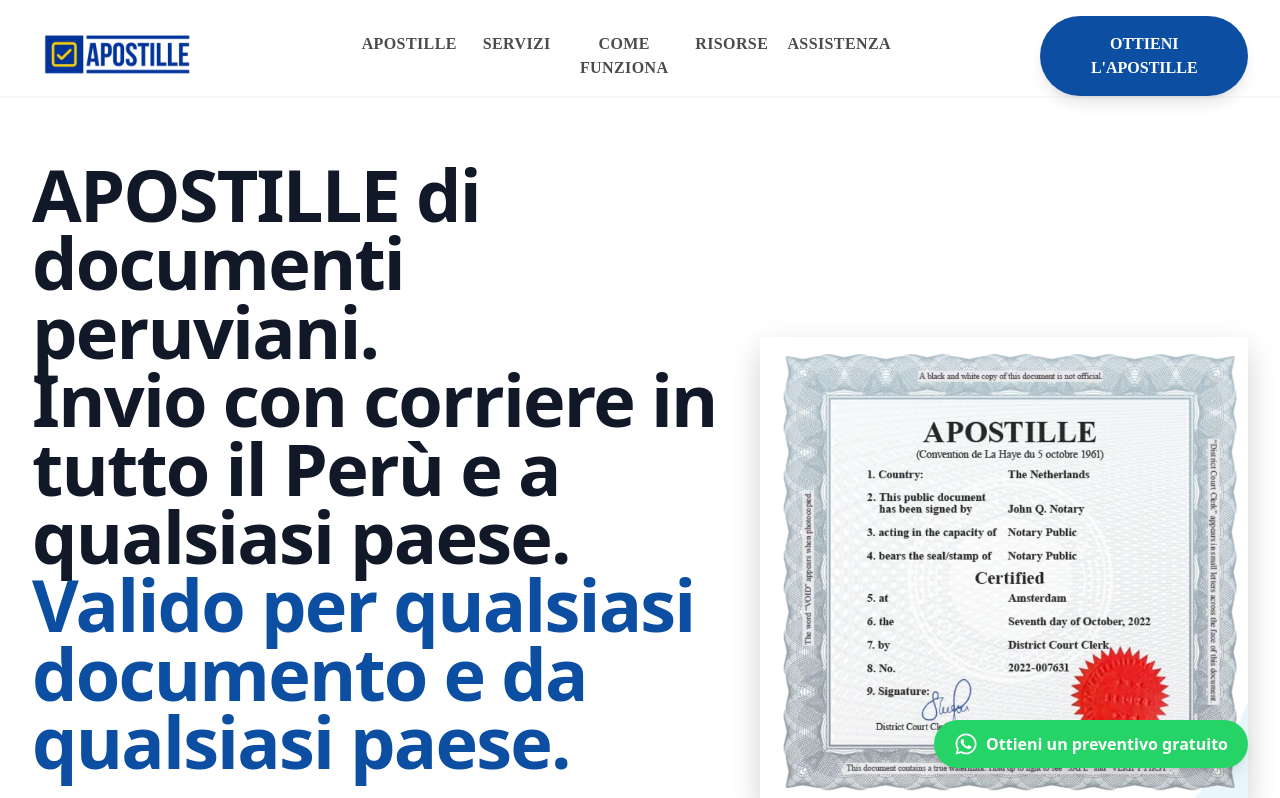
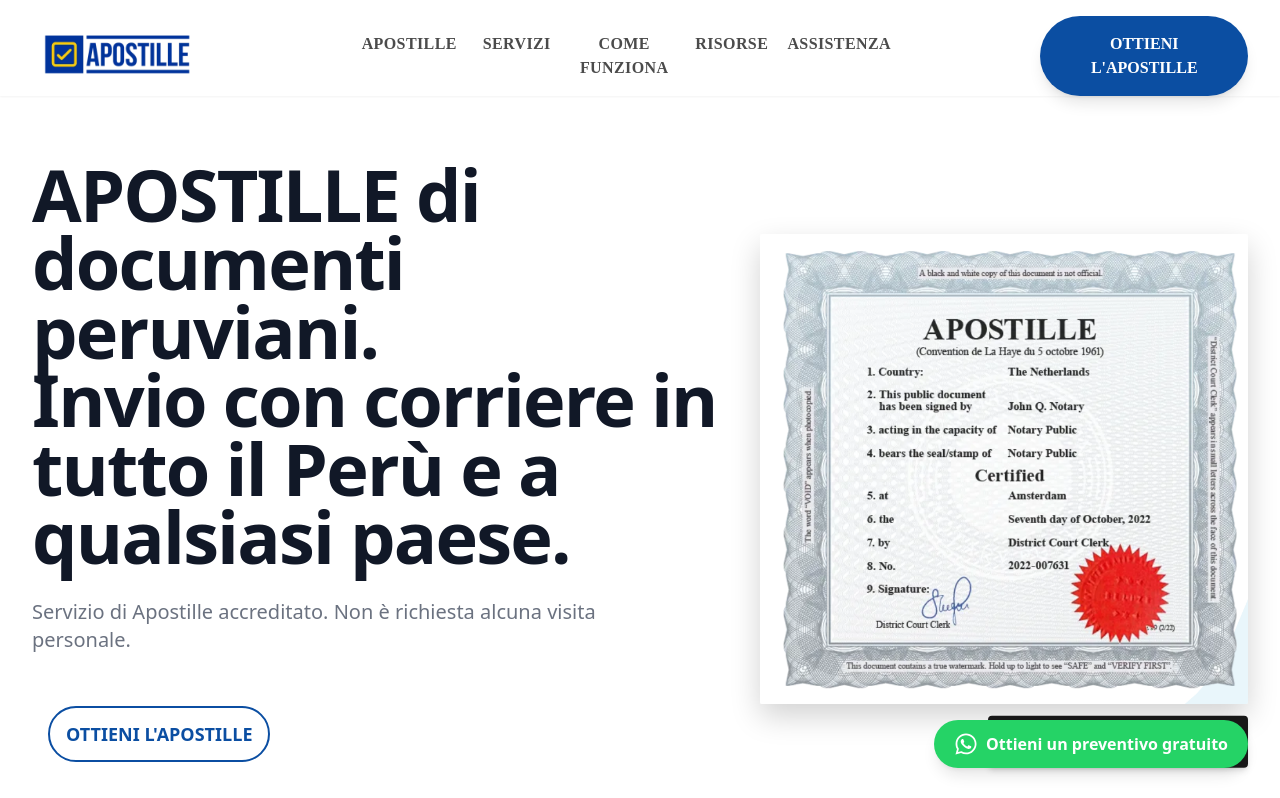
Before and after one commit to Simobara/progApostille1, a React (Vite) app: page / in a window 1280 px wide. Shown: the top 798 px of the page. Built offline with nearby package versions, Linux system fonts and the light colour scheme.

Commit message:
Page Footer

```diff
--- a/src/App.jsx
+++ b/src/App.jsx
@@ -34,7 +34,7 @@ export default function App() {
               </span>
               <br />
               <span className="block lg:inline text-[#0b4ea2]">
-                Valido per qualsiasi documento e da qualsiasi paese.
+                {/* Valido per qualsiasi documento e da qualsiasi paese. */}
               </span>
             </h1>
 
```
